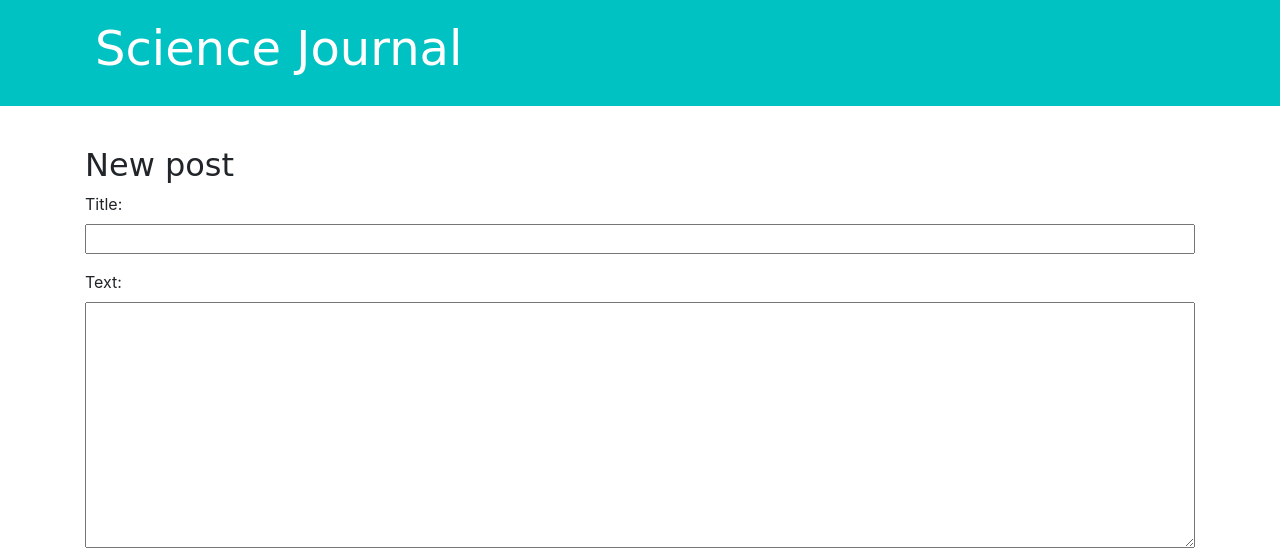
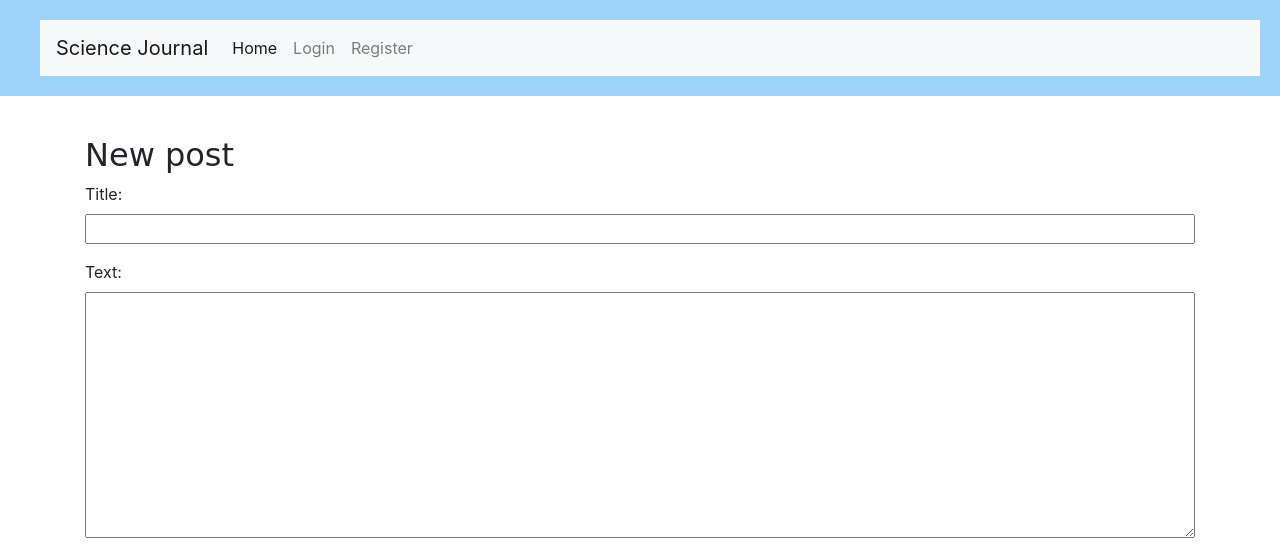
Before and after one commit to astrobimbo/djangoredis-finalproject, a Django app: page /post/new/ in a window 1280 px wide. Shown: the top 553 px of the page. Run offline with Django 4.2, Linux system fonts and the light colour scheme; some web fonts are replaced.

Commit message:
modified header on base.html. added href to post list on buttons (login and sign in). modified colour on css.

```diff
--- a/blog/static/css/blog.css
+++ b/blog/static/css/blog.css
@@ -1,5 +1,5 @@
 h1 a, h2 a {
-    color: #00c2c2;
+    color: #9ed4fa;
     font-family: 'Koulen', cursive;
 }
 
@@ -8,7 +8,7 @@ body {
 }
 
 .page-header {
-    background-color: #00c2c2;
+    background-color: #9ed4fa;
     margin-top: 0;
     margin-bottom: 40px;
     padding: 20px 20px 20px 40px;
@@ -68,12 +68,12 @@ h4 {
 
 .btn-default,
 .btn-default:visited {
-    color: #00c2c2;
+    color: #9ed4fa;
     background: none;
-    border-color: #00c2c2;
+    border-color: #9ed4fa;
 }
 
 .btn-default:hover {
     color: #FFFFFF;
-    background-color: #00c2c2;
+    background-color: #9ed4fa;
 }
--- a/blog/templates/blog/base.html
+++ b/blog/templates/blog/base.html
@@ -2,11 +2,11 @@
 <!DOCTYPE html>
 <html>
     <head>
+        <link rel="stylesheet" href="{% static 'css/blog.css' %}">
+        <link rel="stylesheet" href="https://cdn.jsdelivr.net/npm/bootstrap@4.5.3/dist/css/bootstrap.min.css" integrity="sha384-TX8t27EcRE3e/ihU7zmQxVncDAy5uIKz4rEkgIXeMed4M0jlfIDPvg6uqKI2xXr2" crossorigin="anonymous">
         <link rel="preconnect" href="https://fonts.googleapis.com">
         <link rel="preconnect" href="https://fonts.gstatic.com" crossorigin>
         <link href="https://fonts.googleapis.com/css2?family=Koulen&display=swap" rel="stylesheet">
-        <link rel="stylesheet" href="{% static 'css/blog.css' %}">
-        <link rel="stylesheet" href="https://cdn.jsdelivr.net/npm/bootstrap@4.5.3/dist/css/bootstrap.min.css" integrity="sha384-TX8t27EcRE3e/ihU7zmQxVncDAy5uIKz4rEkgIXeMed4M0jlfIDPvg6uqKI2xXr2" crossorigin="anonymous">
         <title>Science Journal</title>
     </head>
     <body>
@@ -17,8 +17,26 @@
                {% include './icons/file-earmark-plus.svg' %}
             </a>
           {% endif %}
-              <h1><a href="/">Science Journal</a></h1>
         </div>
+      <nav class="navbar navbar-expand-lg navbar-light bg-light">
+        <a class="navbar-brand">Science Journal</a>
+        <button class="navbar-toggler" type="button" data-toggle="collapse" data-target="#navbarNav" aria-controls="navbarNav" aria-expanded="false" aria-label="Toggle navigation">
+          <span class="navbar-toggler-icon"></span>
+        </button>
+        <div class="collapse navbar-collapse" id="navbarNav">
+          <ul class="navbar-nav">
+            <li class="nav-item active">
+              <a class="nav-link" href="{% url 'post_list' %}">Home<span class="sr-only">(current)</span></a>
+            </li>
+            <li class="nav-item">
+              <a class="nav-link" href="{% url 'login' %}">Login</a>
+            </li>
+            <li class="nav-item">
+              <a class="nav-link" href="{% url 'register' %}">Register</a>
+            </li>
+          </ul>
+        </div>
+      </nav>
         </header>
         <main class="container">
             <div class="row">
--- a/blog/templates/blog/login.html
+++ b/blog/templates/blog/login.html
@@ -33,7 +33,7 @@
               </div>
 
               <!-- Submit button -->
-              <button type="button" class="btn btn-secondary btn-block mb-2" href="post_new">Log in</button>
+              <a class="btn btn-secondary btn-block mb-2" href="{% url 'post_list' %}" role="button">Log In</a>
 
             </form>
 
--- a/blog/templates/blog/register.html
+++ b/blog/templates/blog/register.html
@@ -39,7 +39,7 @@
               </div>
 
               <!-- Submit button -->
-              <button type="button" class="btn btn-secondary btn-block mb-2" href="post_new">Sign in</button>
+              <a class="btn btn-secondary btn-block mb-2" href="{% url 'post_list' %}" role="button">Sign In</a>
 
             </form>
 
```
Lines whose indentation alone changed are shown as unchanged.
